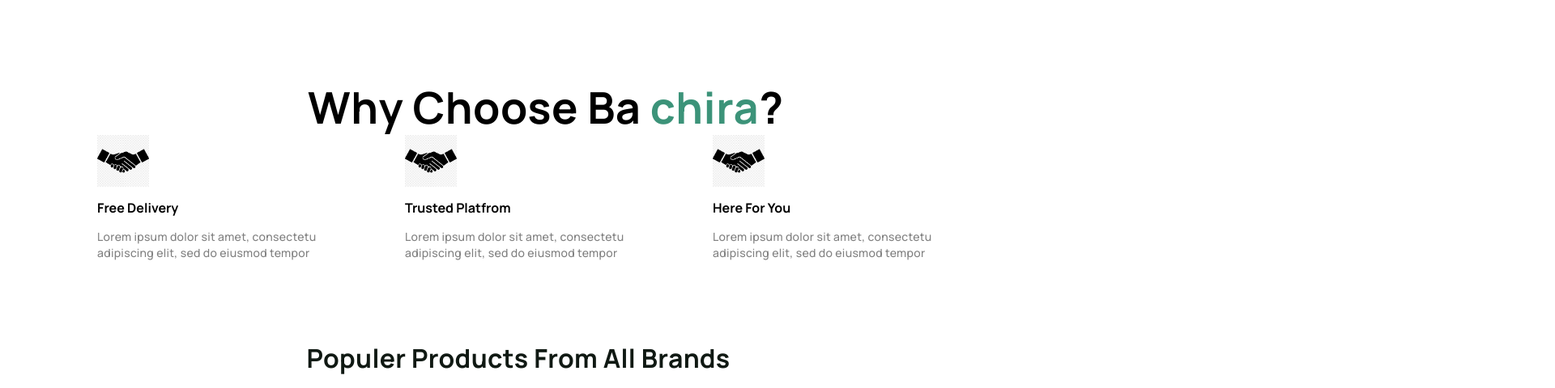
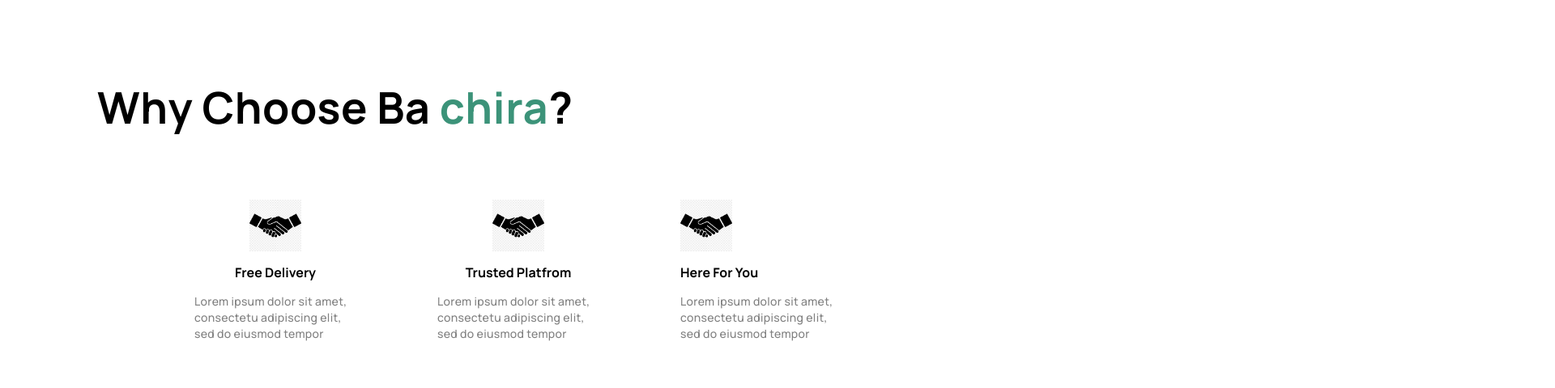
Before and after one commit to anano303/bachira-online-shop, a plain HTML site: page index.html in a window 1280 px wide. Shown: the part 1641-2121 px from the top of the page at 81% size, 1920 px wide, since content can reach past the window. Drawn offline with Linux system fonts and the light colour scheme.

Commit message:
changes
fth

```diff
--- a/index.html
+++ b/index.html
@@ -139,15 +139,15 @@
     <section class="section4">
         <h1 class="h1">Why Choose Ba <span> chira</span>?</h1>
 
-        <div class="container">
-            <div class="minicont">
+        <div class="container container1">
+            <div class="minicont minicont1">
                 <img class="icon" src="image/icon.jpg" alt="">
 
                 <h4>Free Delivery</h4>
                 <p>Lorem ipsum dolor sit amet, consectetu
                     adipiscing elit, sed do eiusmod tempor</p>
             </div>
-            <div class="minicont">
+            <div class="minicont minicont1">
                 <img class="icon" src="image/icon.jpg" alt="">
 
                 <h4>Trusted Platfrom</h4>
@@ -156,7 +156,7 @@
                     adipiscing elit,
                     sed do eiusmod tempor</p>
             </div>
-            <div class="minicont">
+            <div class="minicont ">
 
                 <img class="icon" src="image/icon.jpg" alt="">
                 <h4>Here For You</h4>
@@ -169,7 +169,7 @@
     <section class="section5">
         <h2> Populer Products From
             All Brands</h2>
-        <div class="container">
+        <div class="container container2">
             <div class="minicont">
                 <img src="image/image 1.jpg" alt="">
                 <h4>Nike Air Force</h4>
--- a/style.css
+++ b/style.css
@@ -93,7 +93,6 @@ p {
 
 h2 {
   color: var(--Black, #101913);
-  text-align: center;
   font-family: Manrope;
   font-size: 32px;
   font-style: normal;
@@ -137,19 +136,28 @@ h2 {
   justify-content: space-between;
   gap: 100px;
 }
+.container1 {
+  padding: 0px 120px;
+}
 .minicont {
   display: flex;
   flex-direction: column;
   gap: 15px;
 }
+.minicont1 {
+  align-items: center;
+}
 .h1 {
-  margin-left: 25%;
+  margin-bottom: 80px;
 }
 .icon {
   width: 64px;
   height: 64px;
 }
 
+.container2 {
+  overflow: clip;
+}
 .section5 {
   display: flex;
   flex-direction: column;
```
